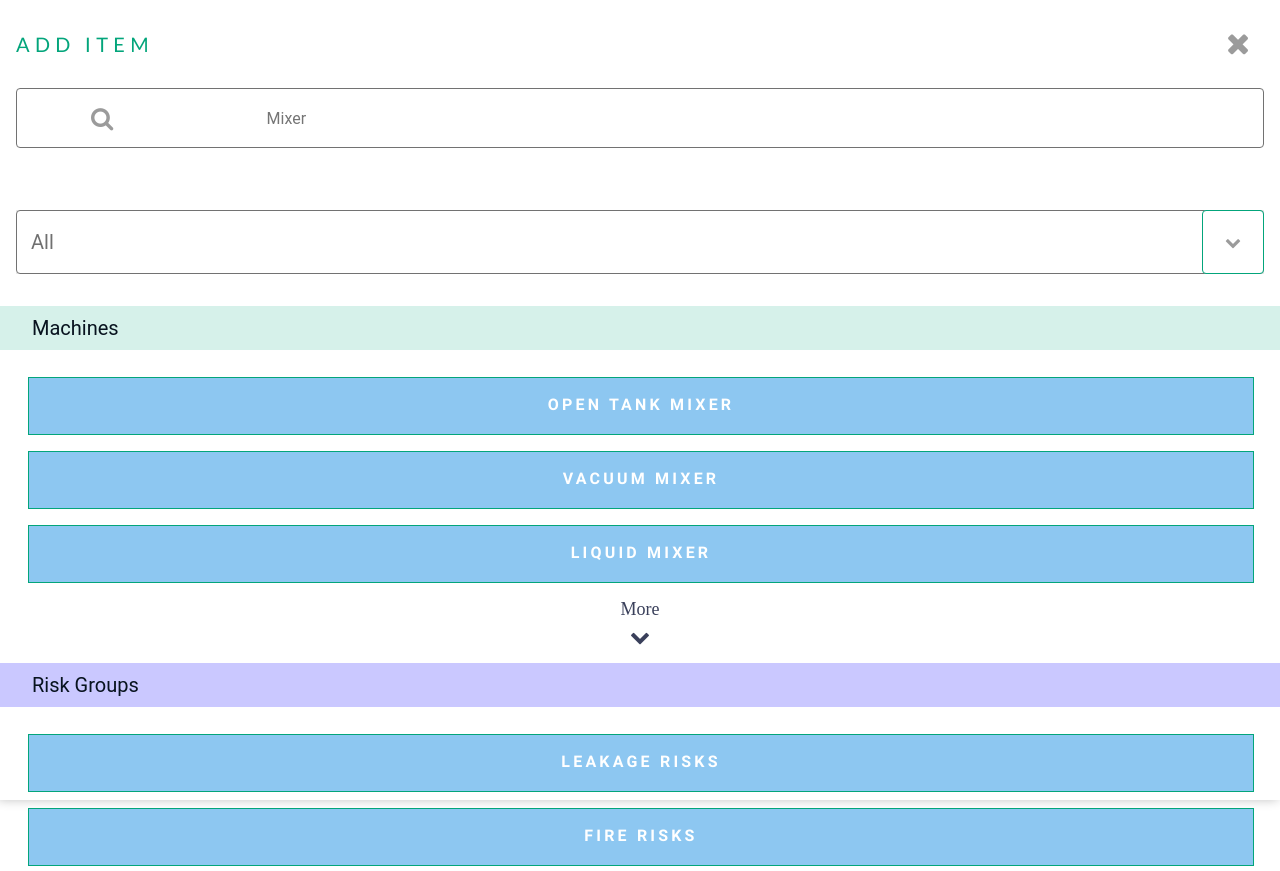
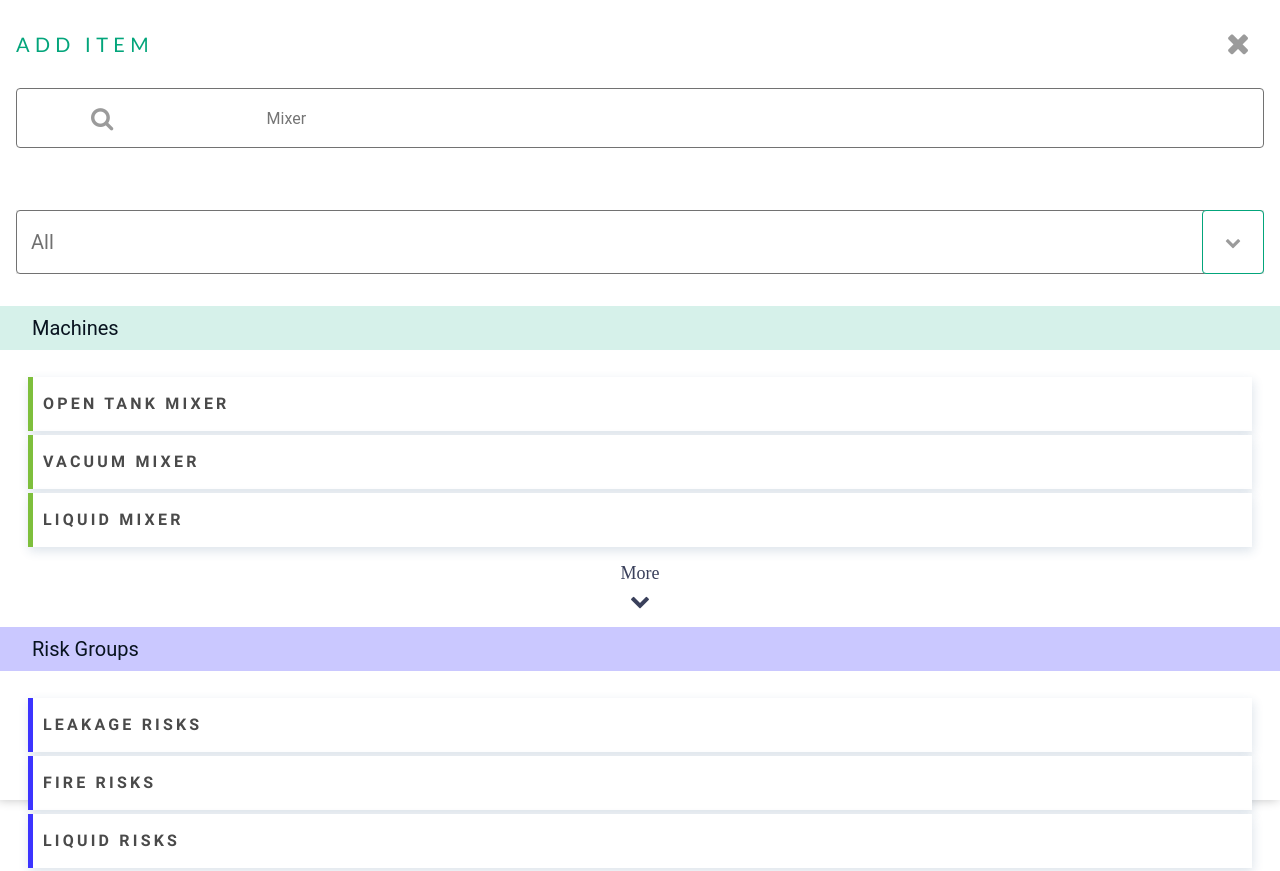
Before and after one commit to pesket/si-fa-risk-editor, a plain HTML site: page 17-item search.html in a window 1280 px wide. Shown: the top 871 px of the page. Drawn offline with Linux system fonts and the light colour scheme; a web font is replaced by a local one.

Commit message:
item search yenilendi

```diff
--- a/17-item search.html
+++ b/17-item search.html
@@ -31,9 +31,9 @@
         <div class="result-title machine-title">Machines
         </div>
         <ul class="search-result">
-            <li class="drag-drop" draggable="true">OPEN TANK MIXER</li>
-            <li class="drag-drop">VACUUM MIXER</li>
-            <li class="drag-drop">LIQUID MIXER</li>
+            <li class="node machine-node" draggable="true">OPEN TANK MIXER</li>
+            <li class="node machine-node">VACUUM MIXER</li>
+            <li class="node machine-node">LIQUID MIXER</li>
         </ul>
         <a class="">More</a>
     </div>
@@ -41,9 +41,9 @@
         <div class="result-title risk-group-title">Risk Groups
         </div>
         <ul class="search-result">
-            <li class="drag-drop">leakage risks</li>
-            <li class="drag-drop">fire risks</li>
-            <li class="drag-drop">liquid risks</li>
+            <li class="node risk-group-node">leakage risks</li>
+            <li class="node risk-group-node">fire risks</li>
+            <li class="node risk-group-node">liquid risks</li>
         </ul>
         <a>More</a>
     </div>
--- a/css/common.css
+++ b/css/common.css
@@ -744,7 +744,8 @@ button .contact-photo {
     top: 24px;
     left: 20px;
 }
-.node:after {
+
+.tree .node:after {
     font-family: FontAwesome;
     font-size: 30px;
     content: "\f142";
@@ -869,30 +870,14 @@ button .contact-photo {
     line-height: 44px;
     text-align: left;
 }
-
 .risk-group-title {
     background-color: rgba(60, 52, 255, 0.27)
 }
-
 .machine-title {
     background-color: rgba(3, 165, 123, 0.16);
 }
 .search-result {
     margin: 27px 28px 16px 28px;
-}
-.drag-drop {
-    border: solid 1px #03a57b;
-    height: 56px;
-    background-color: #8dc7f1;
-    line-height: 54px;
-    width: 100%;
-    letter-spacing: 3.2px;
-    text-transform: uppercase;
-    font-weight: 600;
-    text-align: center;
-    font-size: 16px;
-    color: #ffffff;
-    margin-bottom: 16px;
 }
 .search-result-wrapper {
     text-align: center;
@@ -944,36 +929,27 @@ button .contact-photo {
     margin-bottom: 16px;
     letter-spacing: 3.2px;
 }
-
 .table {
     border-radius: 4px;
     background-color: #f9f9f9;
     box-shadow: 4px 22px 33px 0 rgba(0, 0, 0, 0.5);
-    margin-top: 20px;
-    margin-right: auto;
-    margin-left: auto;
-    margin-bottom: auto;
+    margin: 20px auto auto;
     border-spacing: unset;
 }
-
 .risk-box {
     width: 57.6px;
     height: 50.7px;
     display: inline-block;
 }
-
 .red-box {
     background-color: #d0021b;
 }
-
 .yellow-box {
     background-color: #f8e71c;
 }
-
 .green-box {
     background-color: #008002;
 }
-
 .question-box {
     background-color: #d4d4d4;
     font-size: 30px;
@@ -981,7 +957,6 @@ button .contact-photo {
     vertical-align: middle;
     text-align: center;
 }
-
 .table th {
     font-family: Montserrat;
     font-size: 24px;
@@ -990,12 +965,23 @@ button .contact-photo {
     font-weight: 400;
     padding: 0;
 }
-
 .table td {
     padding-right: 4px;
 }
-
 .th-border {
     border-bottom: solid 3px #e5e5e5;
     border-top: solid 3px #e5e5e5;
 }
+
+.search-result-wrapper .node {
+    list-style-type: none;
+    color: #4a4a4a;
+    font-size: 16px;
+    min-height: 54px;
+    padding: 0 0 0 10px;
+    text-align: left;
+    line-height: 54px;
+    text-transform: uppercase;
+    font-weight: 600;
+    letter-spacing: 3.2px;
+}
```
